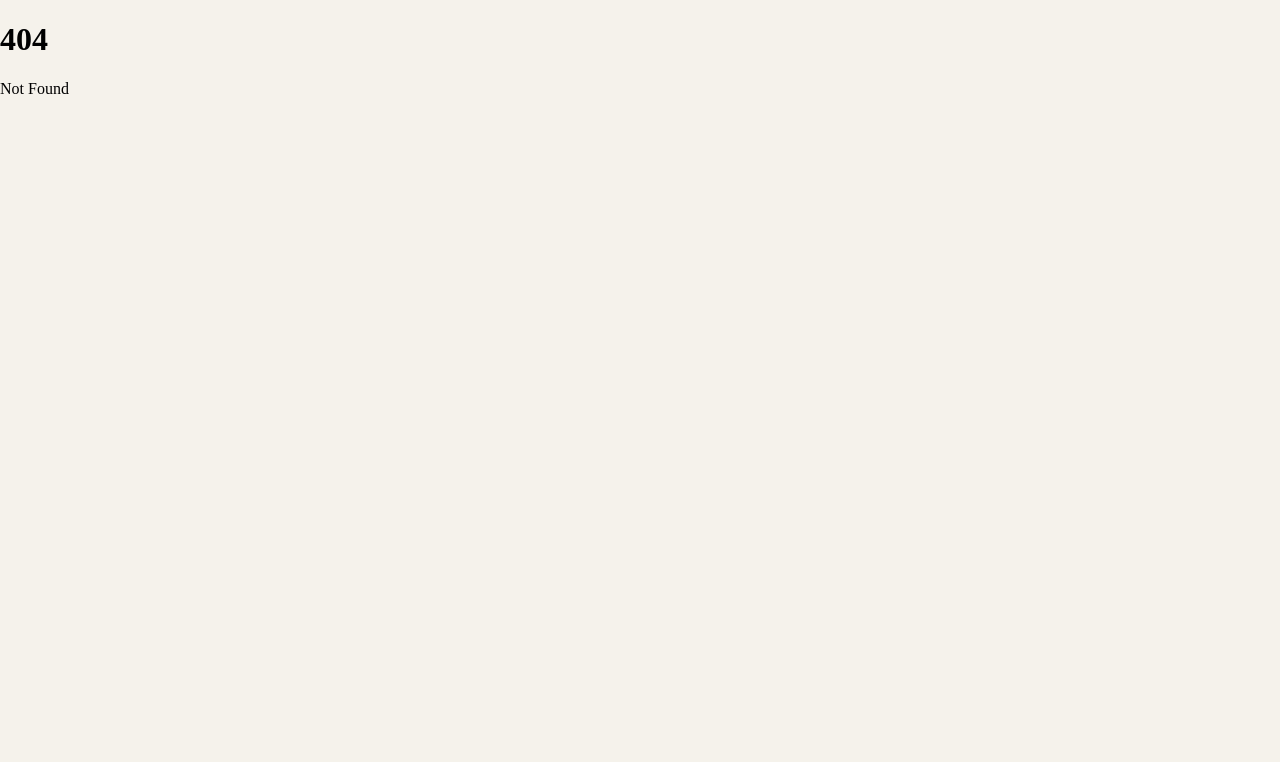
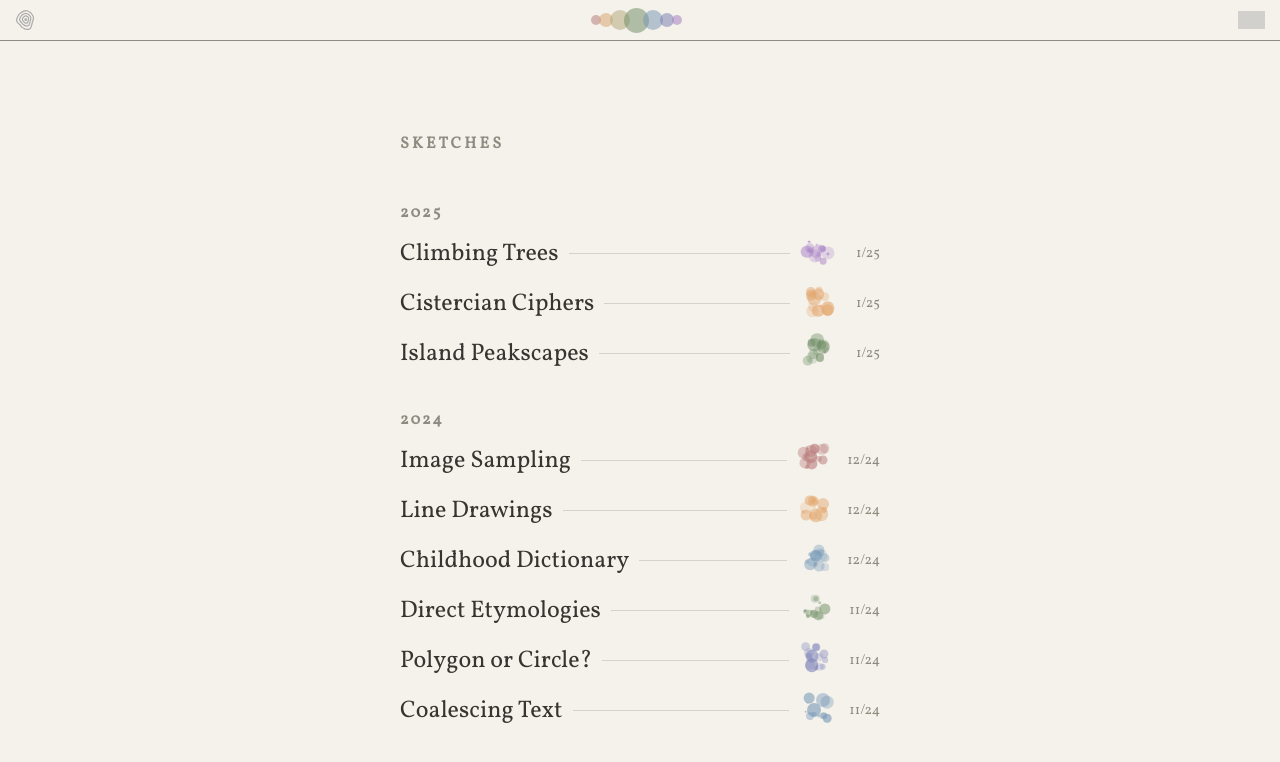
Before and after one commit to arbourtrary/arbourtrary.github.io, a SvelteKit app: page /sketches in a window 1280 px wide. Before the commit this address had no page. Shown: the top 762 px of the page. Built offline with nearby package versions, Linux system fonts and the light colour scheme; grey boxes are pictures that could not be loaded; a web font is replaced by a local one.

Commit message:
Adding some new routes -more useful for the future if i have a lot of content

```diff
--- a/src/components/Header.svelte
+++ b/src/components/Header.svelte
@@ -139,9 +139,7 @@
             width: auto;
             margin: 0px 20px;
         }
-        .header {
-            border-bottom: none;
-        }
+
     }
     @media screen and (max-width: 550px) {
         .title {
--- a/src/components/Sketches.svelte
+++ b/src/components/Sketches.svelte
@@ -7,8 +7,20 @@
     export let sectionIndex = 2;
     export let scrollY = 0;
     export let dataFilename = "";
+    export let splitByYear = false;
+    export let limit = 10;
 
+    let currentYear;
     let sketches = [];
+
+    function isUniqueYear(year) {
+        if (year !== currentYear) {
+            currentYear = year;
+            return true;
+        } else {
+            return false;
+        }
+    }
 
     onMount(async () => {
         sketches = await loadJSON(dataFilename);
@@ -18,10 +30,12 @@
         for(const sketch of sketches) {
             const date = new Date(sketch.date)
             const month = date.getMonth() + 1;
+            const fullYear = date.getFullYear();
             const formattedMonth = month < 10 ? `<span style="visibility: hidden;">1</span>${month}` : month;
-            const formattedYear = date.getFullYear().toString().slice(2);
+            const formattedYear = fullYear.toString().slice(2);
             const dateFormatted = `${formattedMonth}/${formattedYear}`;
             sketch.date = dateFormatted
+            sketch.year = fullYear;
         }
     });
 
@@ -33,13 +47,24 @@
 
 <div id="sketches" bind:this={outerContainer}>
     <div class="sketches-container">
-        <h2>S K E T C H E S</h2>
+        <a class="sketches-header" href="/sketches">
+            <h2>S K E T C H E S
+                {#if limit}
+                    <svg xmlns="http://www.w3.org/2000/svg" width="16" height="16" fill="currentColor" class="bi bi-arrow-right" viewBox="0 0 16 16">
+                        <path fill-rule="evenodd" d="M1 8a.5.5 0 0 1 .5-.5h11.793l-3.147-3.146a.5.5 0 0 1 .708-.708l4 4a.5.5 0 0 1 0 .708l-4 4a.5.5 0 0 1-.708-.708L13.293 8.5H1.5A.5.5 0 0 1 1 8"/>
+                    </svg>
+                {/if}
+            </h2>
+        </a>
         {#each sketches as sketch, i}
-            <SketchRow
-                {scrollY}
-                {sketch}
-                index={i}
-            />
+            {#if (limit && i < limit) || (!limit)}
+                {#if splitByYear && isUniqueYear(sketch.year)}
+                    <h2 class="year">{sketch.year}</h2>
+                {/if}
+                <SketchRow
+                    {sketch}
+                />
+            {/if}
         {/each}
     </div>
 </div>
@@ -62,13 +87,36 @@
         margin: auto;
         justify-content: center;
     }
+    .sketches-header {
+        cursor: pointer;
+        text-decoration: none;
+        transition: all 0.3s ease;
+        width: fit-content;
+    }
+    .sketches-header:hover h2 {
+        color: var(--color-1);
+    }
     h2 {
         padding-bottom: 3px;
         width: fit-content;
         margin-left: 10px;
-        color: var(--color-2);
         font-family: "Vollkorn";
         font-size: 16px;
+        color: var(--color-2);
+        display: flex;
+        align-items: center;
+    }
+    h2 svg {
+        position: relative;
+        margin-left: 7px;
+        margin-bottom: 4px;
+        height: 16px;
+        width: 16px;
+    }
+    .year {
+        letter-spacing: 2px;
+        margin-top: 30px;
+        margin-bottom: 2px;
     }
     @media only screen and (max-width: 700px) {
         h2 {
--- a/src/components/Writings.svelte
+++ b/src/components/Writings.svelte
@@ -7,8 +7,20 @@
     export let sectionIndex = 2;
     export let scrollY = 0;
     export let dataFilename = "";
+    export let splitByYear = false;
+    export let limit = 10;
 
+    let currentYear;
     let writings = [];
+
+    function isUniqueYear(year) {
+        if (year !== currentYear) {
+            currentYear = year;
+            return true;
+        } else {
+            return false;
+        }
+    }
 
     onMount(async () => {
         writings = await loadJSON(dataFilename);
@@ -17,10 +29,12 @@
         for(const writing of writings) {
             const date = new Date(writing.date)
             const month = date.getMonth() + 1;
+            const fullYear = date.getFullYear();
             const formattedMonth = month < 10 ? `<span style="visibility: hidden;">1</span>${month}` : month;
-            const formattedYear = date.getFullYear().toString().slice(2);
+            const formattedYear = fullYear.toString().slice(2);
             const dateFormatted = `${formattedMonth}/${formattedYear}`;
             writing.date = dateFormatted
+            writing.year = fullYear;
         }
     });
 
@@ -32,11 +46,25 @@
 
 <div id="writings" bind:this={outerContainer}>
     <div class="writings-container">
-        <h2>W R I T I N G S</h2>
+        <a class="writings-header" href="/writings">
+            <h2>W R I T I N G S
+                {#if limit}
+                    <svg xmlns="http://www.w3.org/2000/svg" width="16" height="16" fill="currentColor" class="bi bi-arrow-right" viewBox="0 0 16 16">
+                        <path fill-rule="evenodd" d="M1 8a.5.5 0 0 1 .5-.5h11.793l-3.147-3.146a.5.5 0 0 1 .708-.708l4 4a.5.5 0 0 1 0 .708l-4 4a.5.5 0 0 1-.708-.708L13.293 8.5H1.5A.5.5 0 0 1 1 8"/>
+                    </svg>
+                {/if}
+            </h2>
+        </a>
+
         {#each writings as writing, i}
-            <WritingRow
-                {writing}
-            />
+            {#if (limit && i < limit) || (!limit)}
+                {#if splitByYear && isUniqueYear(writing.year)}
+                    <h2 class="year">{writing.year}</h2>
+                {/if}
+                <WritingRow
+                    {writing}
+                />
+            {/if}
         {/each}
     </div>
 </div>
@@ -59,17 +87,56 @@
         margin: auto;
         justify-content: center;
     }
+    .writings-header {
+        cursor: pointer;
+        text-decoration: none;
+        transition: all 0.3s ease;
+        width: fit-content;
+    }
+    .writings-header:hover h2 {
+        color: var(--color-1);
+    }
     h2 {
         padding-bottom: 3px;
         width: fit-content;
         margin-left: 10px;
-        color: var(--color-2);
         font-family: "Vollkorn";
         font-size: 16px;
+        color: var(--color-2);
+        display: flex;
+        align-items: center;
+    }
+    h2 svg {
+        position: relative;
+        margin-left: 7px;
+        margin-bottom: 4px;
+        height: 16px;
+        width: 16px;
+    }
+    .year {
+        letter-spacing: 2px;
+        margin-top: 30px;
+        margin-bottom: 2px;
+    }
+    .see-all {
+        font-family: "Vollkorn";
+        color: var(--color-2);
+        text-decoration: none;
+        text-align: left;
+        padding-top: 10px;
+        width: fit-content;
+        margin-left: 10px;
     }
     @media only screen and (max-width: 700px) {
         h2 {
             font-size: 13px;
+        }
+        h2 svg {
+            position: relative;
+            margin-left: 7px;
+            margin-bottom: 2px;
+            height: 14px;
+            width: 14px;
         }
     }
     @media only screen and (max-width: 600px) {
--- /dev/null
+++ b/src/routes/sketches/+page.svelte
@@ -0,0 +1,26 @@
+<script>
+    import Header from "../../components/Header.svelte"
+    import Sketches from "../../components/Sketches.svelte"
+    import { onMount } from "svelte";
+
+    let shouldHydrate = false;
+
+    onMount(() => {
+        shouldHydrate = true;
+    })
+</script>
+
+{#if shouldHydrate}
+    <Header/>
+    <Sketches
+        dataFilename={'/data/sketches.json'}
+        splitByYear={true}
+        limit={null}
+    />
+{/if}
+
+<style>
+    header {
+        border-bottom: 0.5px solid var(--color-2);
+    }
+</style>
```
Also changed, not shown: src/routes/writings/+page.svelte (added, +26 -0 lines).
